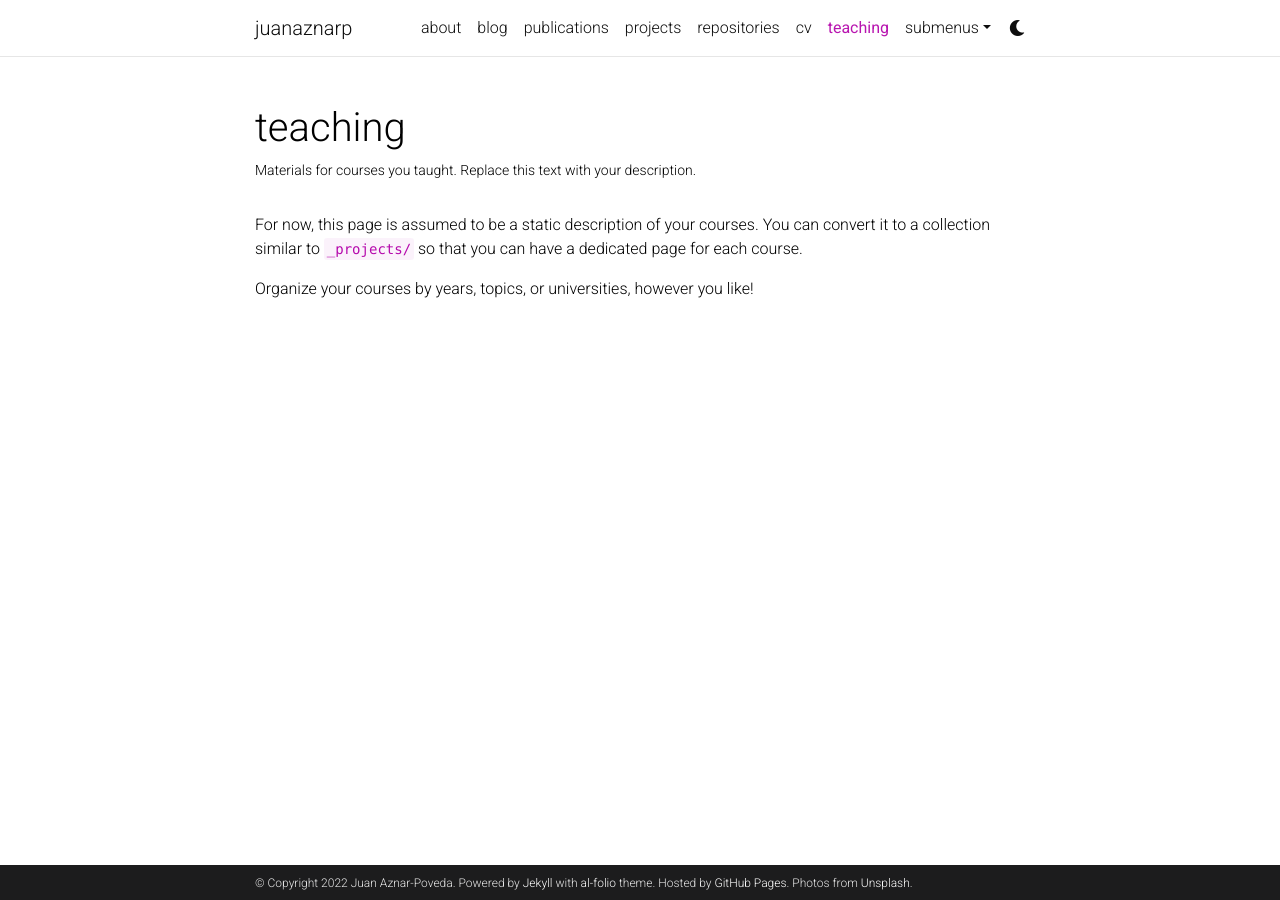
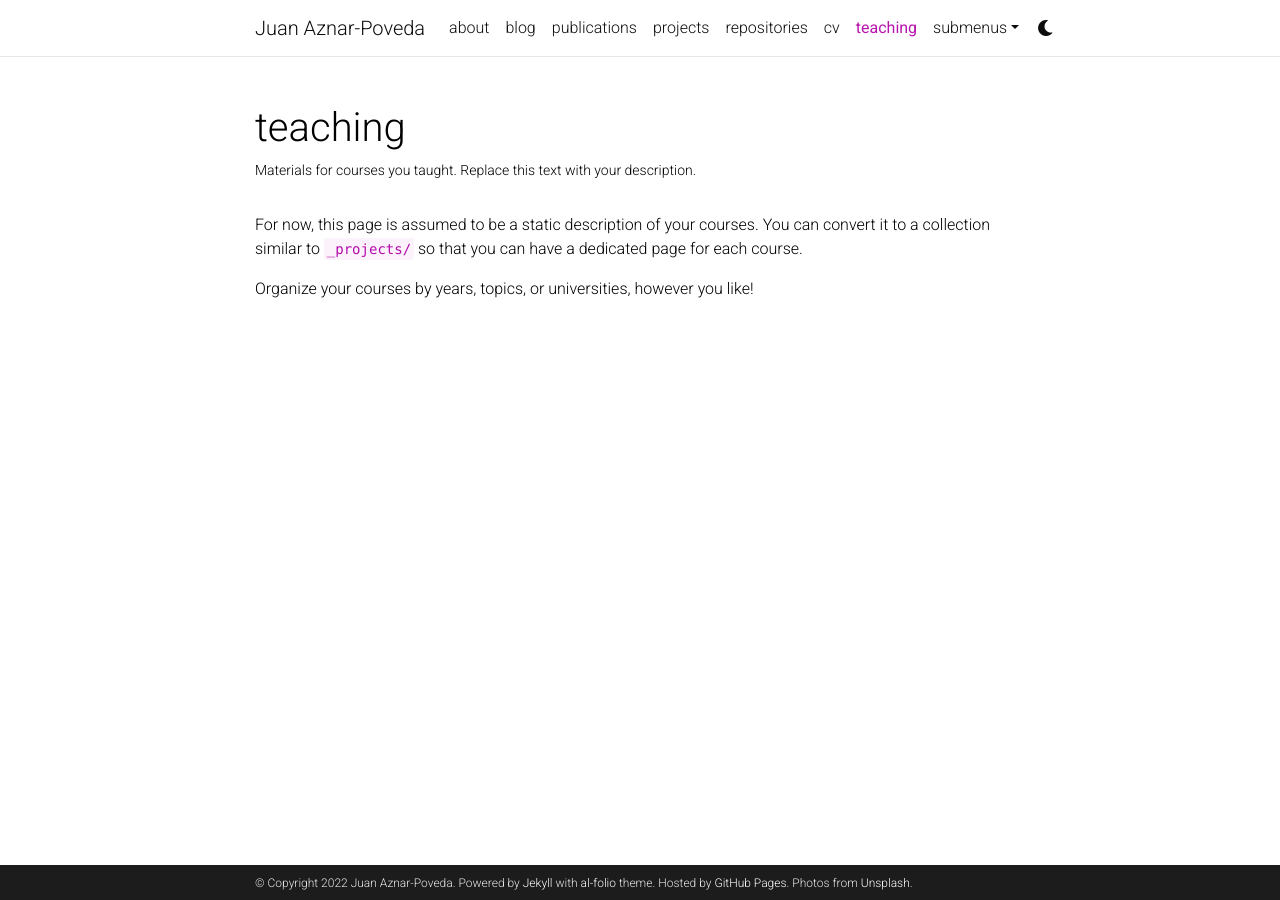
Before and after one commit to juanaznarp94/juanaznar.github.io, a Jekyll site: the page built from _pages/teaching.md, in a window 1280 px wide. Built offline with Jekyll 4.4.1, drawn with Linux system fonts in a browser that asks for light colours; comment, search, counter and statistics services are not loaded; a style sheet for code colours, icons or effects is not loaded.

Commit message:
Update _config.yml

```diff
--- a/_config.yml
+++ b/_config.yml
@@ -2,7 +2,7 @@
 # Site settings
 # -----------------------------------------------------------------------------
 
-title: juanaznarp # the website title (if blank, full name will be used instead)
+title: Juan Aznar-Poveda # the website title (if blank, full name will be used instead)
 first_name: Juan
 middle_name:
 last_name: Aznar-Poveda
```
